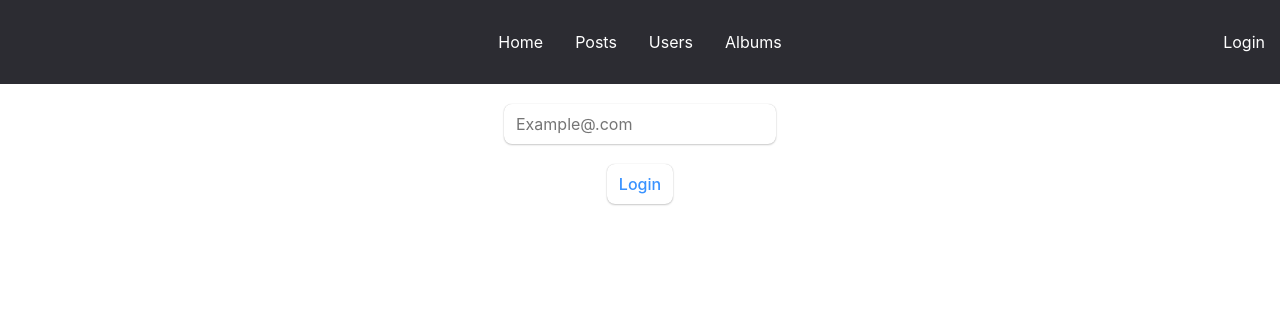
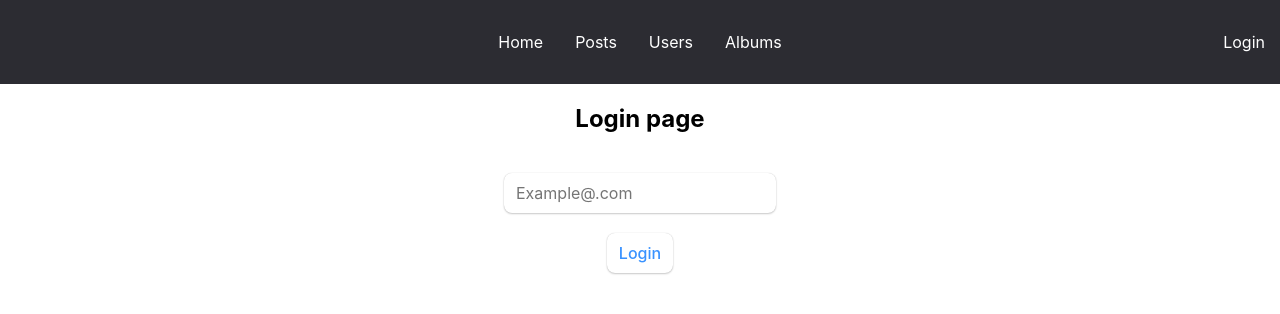
Before and after one commit to kuchmavlad/my-simple-app, a React (Create React App) app: page /login in a window 1280 px wide. Shown: the top 314 px of the page. Built offline with nearby package versions, Linux system fonts and the light colour scheme.

Commit message:
Add titles

```diff
--- a/src/routes/LoginPage/LoginPage.tsx
+++ b/src/routes/LoginPage/LoginPage.tsx
@@ -33,6 +33,8 @@ export const LoginPage: React.FC = () => {
   }, []);
 
   return (
+    <div className="loginWrapper">
+      <h2>Login page</h2>
       <Form id="login-form" method="post">
         <input
           id="email"
@@ -45,6 +47,7 @@ export const LoginPage: React.FC = () => {
 
         <button type="submit">Login</button>
       </Form>
+    </div>
   );
 };
 
--- a/src/routes/LoginPage/loginPage.css
+++ b/src/routes/LoginPage/loginPage.css
@@ -4,6 +4,7 @@
   align-items: center;
 }
 
+.loginWrapper,
 #login-form input {
   margin: 20px 0;
 }
--- a/src/routes/UserCreatePage/UserCreatePage.tsx
+++ b/src/routes/UserCreatePage/UserCreatePage.tsx
@@ -7,6 +7,8 @@ export const UserCreatePage: React.FC = () => {
   const navigate = useNavigate();
 
   return (
+    <div className="userWrapper">
+      <h2>User create</h2>
       <Form method="post" id="contact-form">
         <div className="itemWrapper">
           <div className="itemTitle">Name:</div>
@@ -31,14 +33,24 @@ export const UserCreatePage: React.FC = () => {
         <div className="itemWrapper">
           <div className="itemTitle">Email:</div>
           <div>
-          <input type="text" name="email" placeholder="Example@.com" required />
+            <input
+              type="text"
+              name="email"
+              placeholder="Example@.com"
+              required
+            />
           </div>
         </div>
 
         <div className="itemWrapper">
           <div className="itemTitle">Phone:</div>
           <div>
-          <input type="text" name="phone" placeholder="123-456-7890" required />
+            <input
+              type="text"
+              name="phone"
+              placeholder="123-456-7890"
+              required
+            />
           </div>
         </div>
 
@@ -98,6 +110,7 @@ export const UserCreatePage: React.FC = () => {
           </button>
         </p>
       </Form>
+    </div>
   );
 };
 
--- a/src/routes/UserEditPage/UserEditPage.tsx
+++ b/src/routes/UserEditPage/UserEditPage.tsx
@@ -14,6 +14,8 @@ export const UserEditPage: React.FC = () => {
   const { street, suite, city, zipcode } = address;
 
   return (
+    <div className="userWrapper">
+      <h2>User edit</h2>
       <Form method="post" id="contact-form">
         <div className="itemWrapper">
           <div className="itemTitle">Name:</div>
@@ -115,6 +117,7 @@ export const UserEditPage: React.FC = () => {
           </button>
         </p>
       </Form>
+    </div>
   );
 };
 
--- a/src/routes/UserEditPage/userEditPage.css
+++ b/src/routes/UserEditPage/userEditPage.css
@@ -1,3 +1,7 @@
+.userWrapper {
+    margin: 20px 0;
+}
+
 #contact-form {
   padding: 30px;
 }
```
Lines whose indentation alone changed are shown as unchanged.
